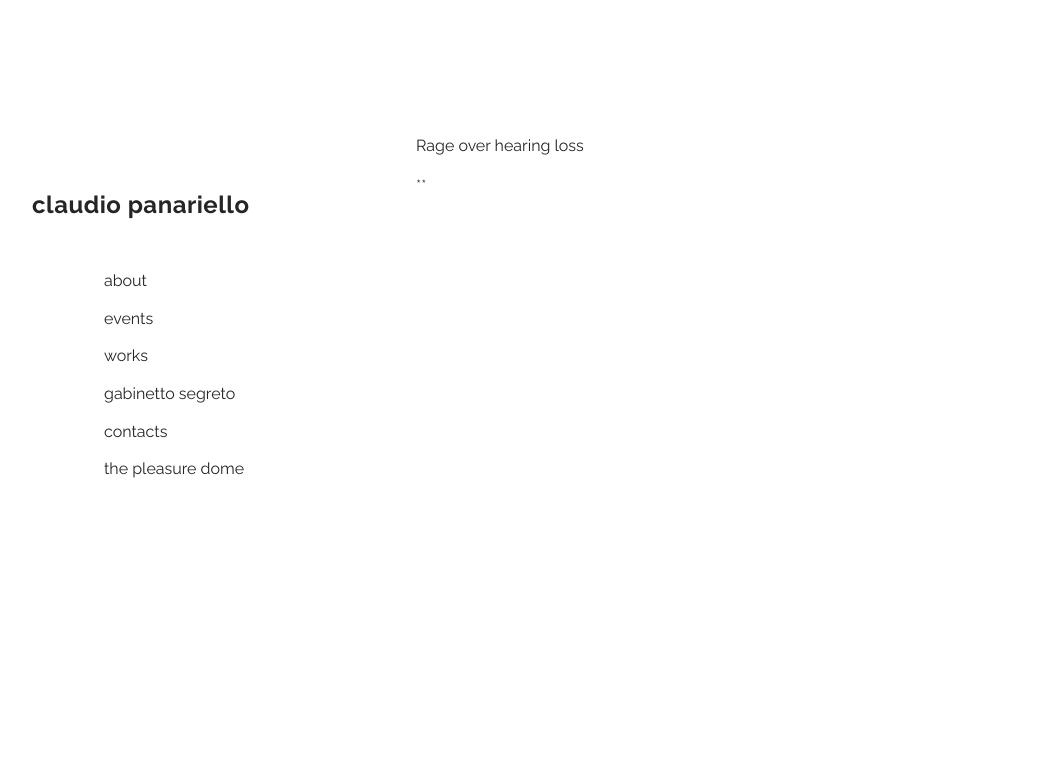
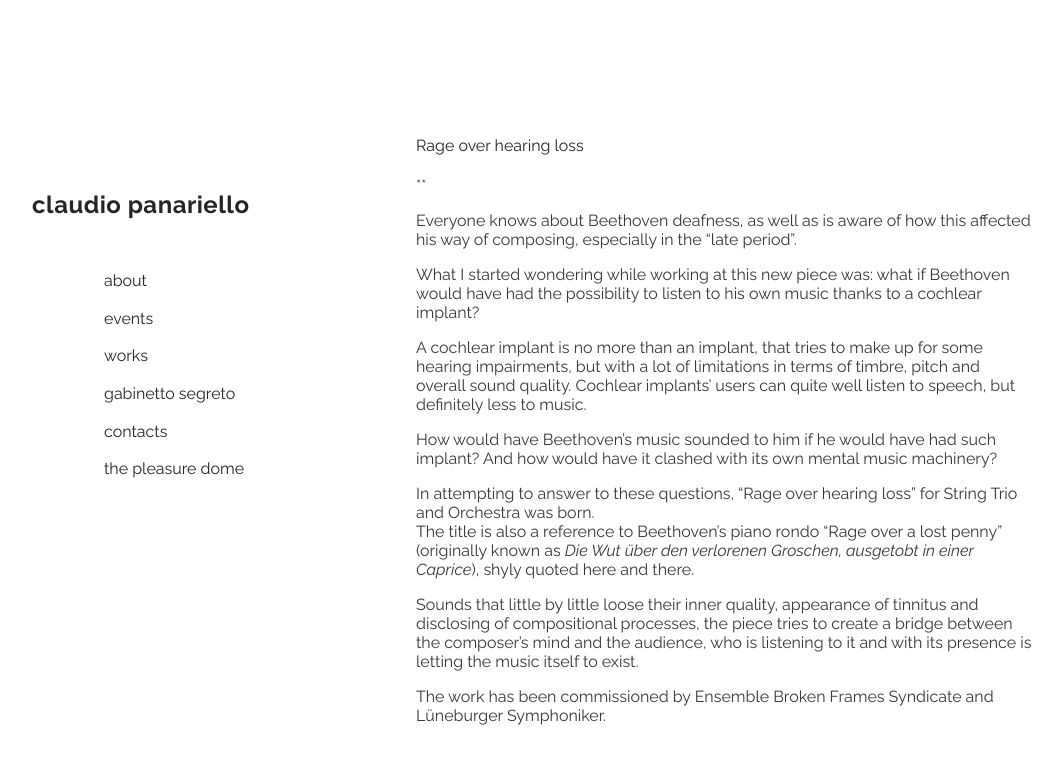
Before and after one commit to claudiopanariello/claudiopanariello.github.io, a Jekyll site: the page built from works/_posts/2020-10-07-rage over.markdown, in a window 1280 px wide. Shown: the top 764 px of the page, without its empty margins (108-1170 px from the left). Built offline with Jekyll 4.4.1, drawn with Linux system fonts in a browser that asks for light colours.

Commit message:
added program notes

```diff
--- a/works/_posts/2020-10-07-rage over.markdown
+++ b/works/_posts/2020-10-07-rage over.markdown
@@ -9,3 +9,18 @@ category: "string trio and orchestra"
 <h2>{{page.title | escape}}</h2>
 **
 {% endif %}
+
+Everyone knows about Beethoven deafness, as well as is aware of how this affected his way of composing, especially in the “late period".
+
+What I started wondering while working at this new piece was: what if Beethoven would have had the possibility to listen to his own music thanks to a cochlear implant?
+
+A cochlear implant is no more than an implant, that tries to make up for some hearing impairments, but with a lot of limitations in terms of timbre, pitch and overall sound quality. Cochlear implants’ users can quite well listen to speech, but definitely less to music.
+
+How would have Beethoven's music sounded to him if he would have had such implant? And how would have it clashed with its own mental music machinery?
+
+In attempting to answer to these questions, “Rage over hearing loss" for String Trio and Orchestra was born.\\
+The title is also a reference to Beethoven's piano rondo “Rage over a lost penny" (originally known as *Die Wut über den verlorenen Groschen, ausgetobt in einer Caprice*), shyly quoted here and there.
+
+Sounds that little by little loose their inner quality, appearance of tinnitus and disclosing of compositional processes, the piece tries to create a bridge between the composer's mind and the audience, who is listening to it and with its presence is letting the music itself to exist.
+
+The work has been commissioned by Ensemble Broken Frames Syndicate and Lüneburger Symphoniker.
--- a/works/_posts/2021-07-07-on-the-possibility.markdown
+++ b/works/_posts/2021-07-07-on-the-possibility.markdown
@@ -13,5 +13,8 @@ category: "String Quartet and Feedback Cones Quartet"
 Commissioned by [**Quartetto Maurice**][maurice] for [**Musica in Prossimità Festival 2021**][musinpross]
 organized by Associazione Metamorfosi Notturne with the support of Ernst von Siemens Musikstiftung.
 
+<iframe width="560" height="315" src="https://www.youtube.com/embed/YBA4iRZiIyI" frameborder="0" allow="accelerometer; autoplay; clipboard-write; encrypted-media; gyroscope; picture-in-picture" allowfullscreen></iframe>
+
+
 [maurice]: https://www.quartettomaurice.com/en
 [musinpross]: https://www.metamorfosinotturne.com/2021
```
Also changed, not shown: works/_posts/2020-10-07-private journal.markdown (+10 -0 lines), 3 other files.
